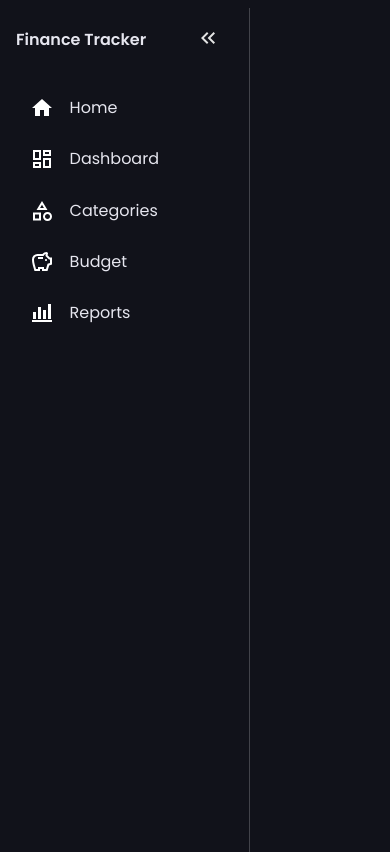
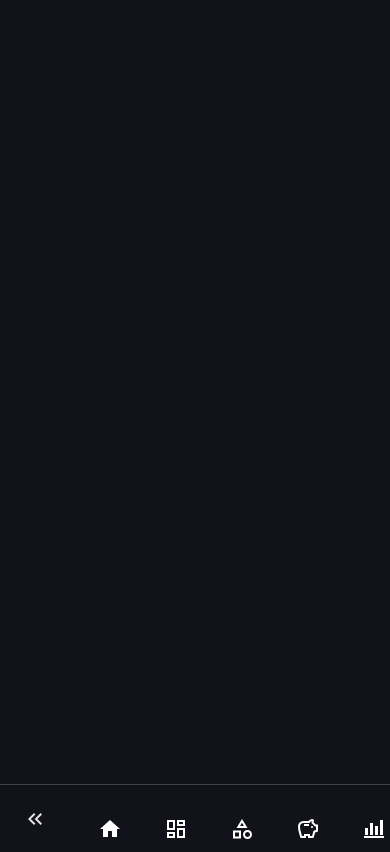
Before and after one commit to brycewoodland/personal-finance-app, an Angular app: page / in a window 390 px wide. Built offline with nearby package versions, Linux system fonts and the light colour scheme.

Commit message:
Added Mobile View Header

```diff
--- a/src/app/header.component.css
+++ b/src/app/header.component.css
@@ -91,3 +91,38 @@
 #toggle-btn svg {
     transition: rotate 150ms ease;
 }
+
+@media(max-width: 800px) {
+    #sidebar {
+        height: 60px;
+        width: 100%;
+        border-right: none;
+        border-top: 1px solid #42434a;
+        padding: 0;
+        position: fixed;
+        top: unset;
+        bottom: 0;
+
+        ul {
+            padding: 0;
+            display: grid;
+            grid-auto-columns: 60px;
+            grid-auto-flow: column;
+            justify-content: space-between;
+            align-items: center;
+        }
+
+        ul a {
+            width: 60px;
+            height: 60px;
+            padding: 0;
+            border-radius: 0;
+            justify-content: center;
+        }
+
+        ul li span, ul li:first-child {
+            display: none;
+        }
+    }
+
+}
--- a/src/styles.css
+++ b/src/styles.css
@@ -45,3 +45,18 @@ main p {
     margin-bottom: 20px;
     padding: min(3em, 15%);
 }
+
+@media(max-width: 800px) {
+    body {
+        grid-template-columns: 1fr;
+    }
+
+    main {
+        padding: 2em 1em 60px 1em;
+    }
+
+    .container {
+        border: none;
+        padding: 0;
+    }
+}
```
